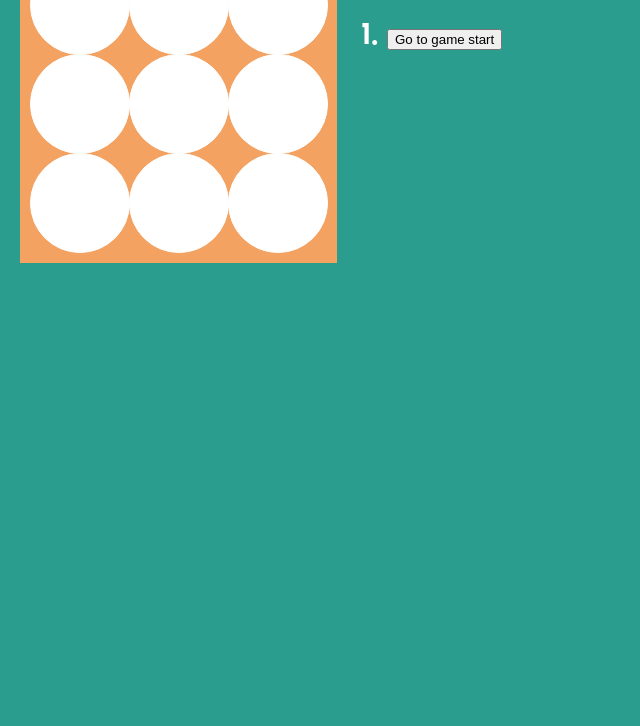
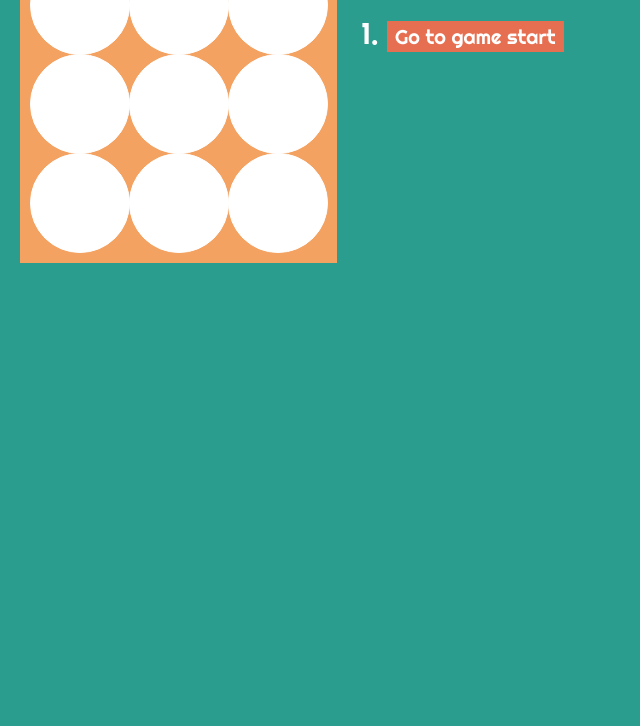
Before and after one commit to magalipujol/ReactTicTacToe, a React app in the folder my-app/: page / in a window 1280 px wide. Shown: the part 74-800 px from the top of the page, without its empty margins (0-640 px from the left). Built offline with nearby package versions, Linux system fonts and the light colour scheme.

Commit message:
added style

```diff
--- a/my-app/src/index.css
+++ b/my-app/src/index.css
@@ -76,3 +76,19 @@ body {
   .game-info {
     margin-left: 20px;
   }
+
+  .time-buttons {
+    background-color: var(--dark-orange);
+    color: white;
+    font: 20px "Century Gothic", Futura, sans-serif;
+    font-family: 'Righteous', cursive;
+    border: solid 2px var(--dark-orange);
+  }
+
+  .time-buttons:hover {
+    background-color: #da6a4e;
+  }
+
+  .time-buttons:active {
+    border: solid 2px #2A9D8F;
+  }
--- a/my-app/src/index.js
+++ b/my-app/src/index.js
@@ -127,11 +127,11 @@ class Game extends React.Component {
 
         const moves = history.map((step, move) => {
             const desc = move ?
-                'Go to move # ' + move :
+                'Go to move #' + move :
                 'Go to game start'
             return (
                 <li key={move}>
-                    <button onClick={() => this.jumpTo(move)}>{desc}</button>
+                    <button className="time-buttons" onClick={() => this.jumpTo(move)}>{desc}</button>
                 </li>
             )
         })
```
